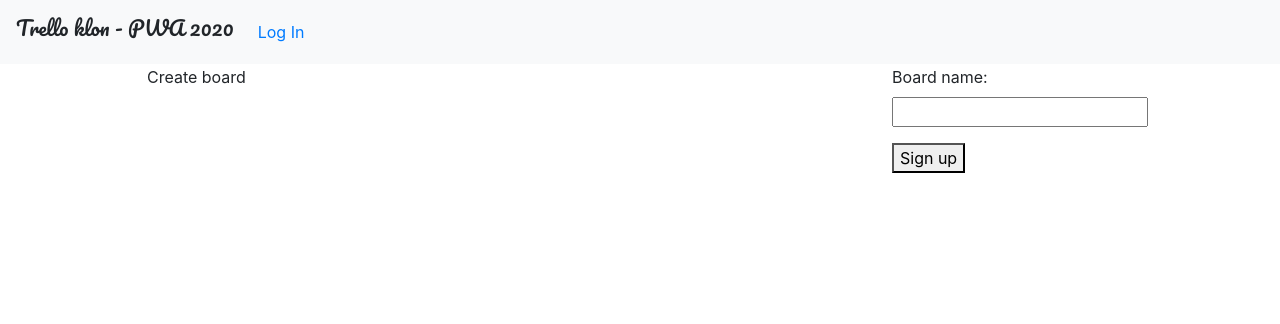
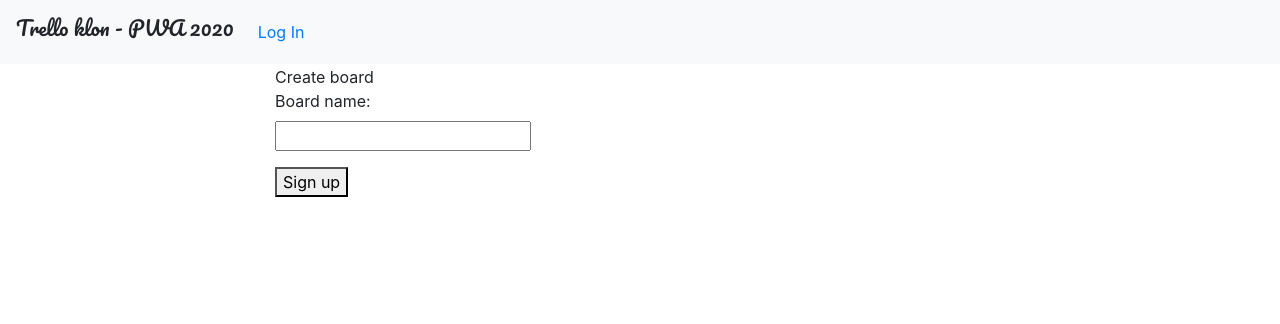
Before and after one commit to Marynarz/PWA2020, a Django app: page /new_board/ in a window 1280 px wide. Shown: the top 324 px of the page. Run offline with Django 3.2, Linux system fonts and the light colour scheme; a user stored in the database is signed in; some libraries are stand-ins or nearby versions.

Commit message:
poprawki kolejne

```diff
--- a/pwa/templates/pwa/Base.html
+++ b/pwa/templates/pwa/Base.html
@@ -32,8 +32,10 @@
             {% block title %}
             {% endblock %}
         </div>
+        <div class="col-8 col lg">
             {%  block content %}
             {% endblock %}
+        </div>
     </div>
 </div>
 </body>
```
